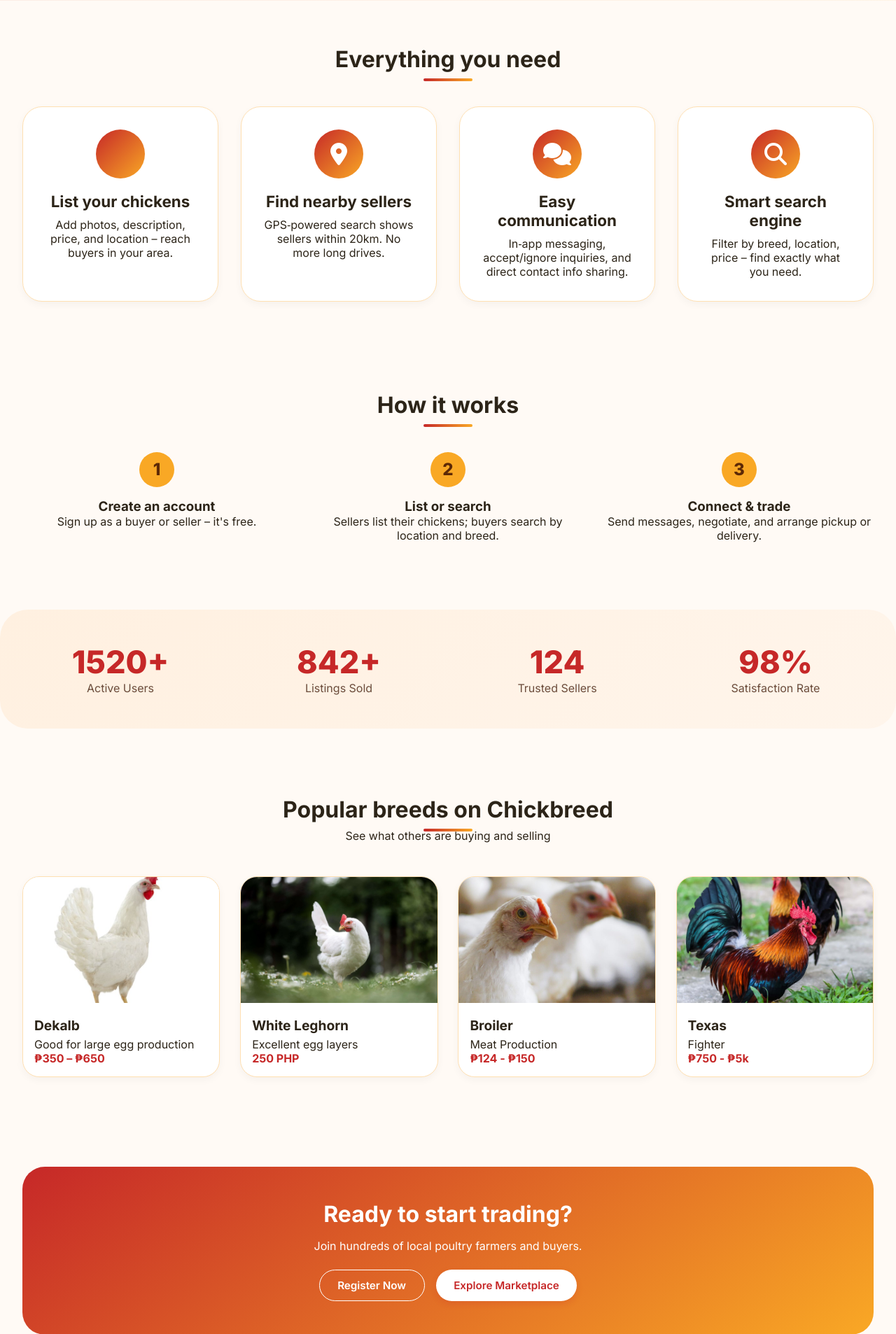
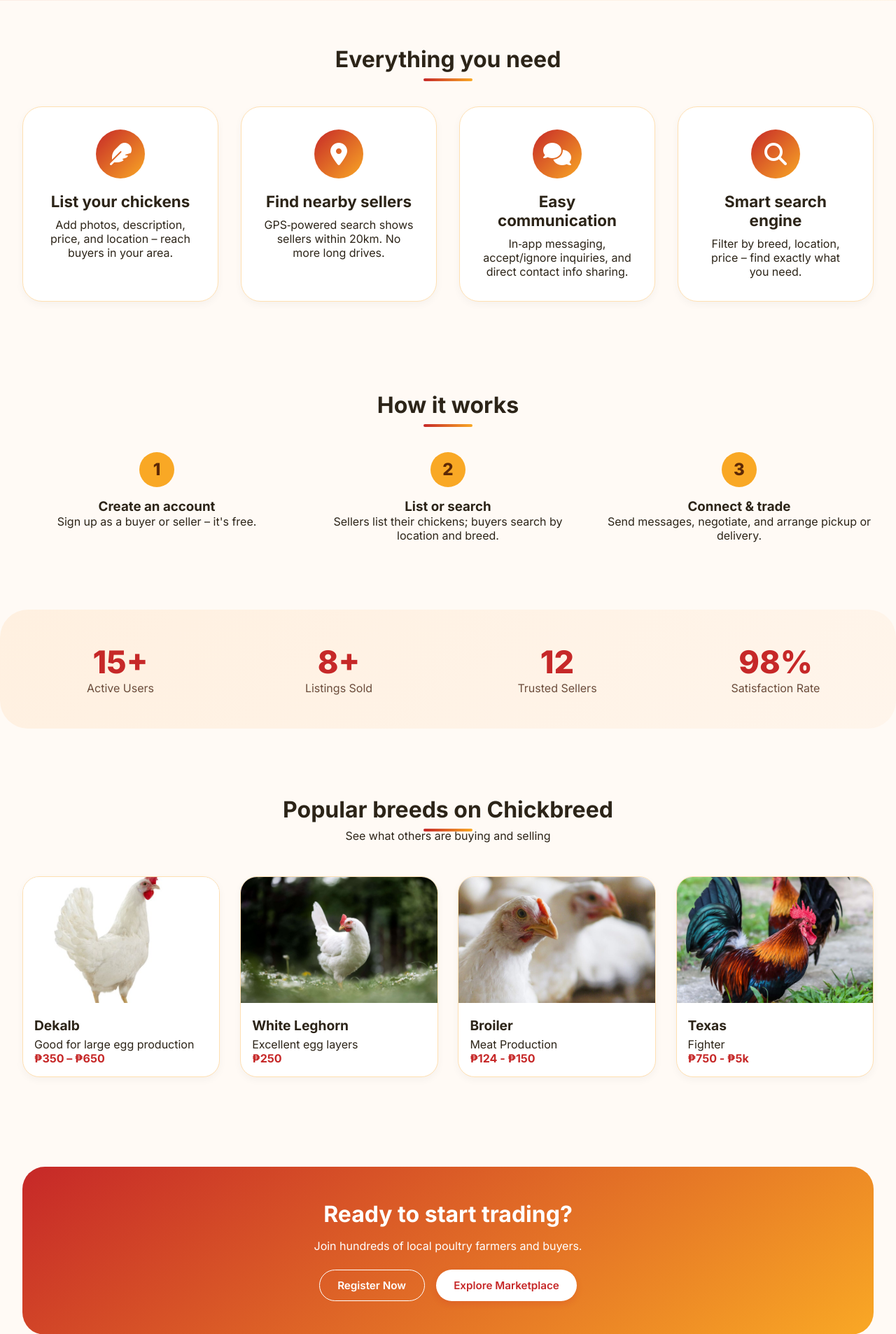
Before and after one commit to Raymund-Panganiban-Etom/CHICKBREED, a PHP site: page /chickbreed42626248pm/website.php in a window 1280 px wide. Shown: the part 565-2471 px from the top of the page at 70% size. Run offline with PHP 8.4, Linux system fonts and the light colour scheme.

Commit message:
Update website.php with favicon and feature icon
Added favicon link and updated feature icon in the features section.

```diff
--- a/chickbreed42626248pm/website.php
+++ b/chickbreed42626248pm/website.php
@@ -8,6 +8,7 @@
     <meta charset="UTF-8">
     <meta name="viewport" content="width=device-width, initial-scale=1.0, viewport-fit=cover">
     <title>Chickbreed – Raising Quality Poultry</title>
+    <link rel="icon" type="image/png" sizes="32x32" href="favicon.png">
     <link rel="stylesheet" href="website.css">
     <link href="https://fonts.googleapis.com/css2?family=Inter:opsz,wght@14..32,400;14..32,500;14..32,600;14..32,700;14..32,800&display=swap" rel="stylesheet">
     <link rel="stylesheet" href="https://cdnjs.cloudflare.com/ajax/libs/font-awesome/6.5.2/css/all.min.css">
@@ -50,7 +51,7 @@
     </div>
     <div class="features-grid">
         <div class="feature-card fade-up">
-            <div class="feature-icon"><i class="fas fa-chicken"></i></div>
+            <div class="feature-icon"><i class="fas fa-feather"></i></div>
             <h3>List your chickens</h3>
             <p>Add photos, description, price, and location – reach buyers in your area.</p>
         </div>
@@ -100,15 +101,15 @@
 <div class="container counter-section fade-up">
     <div class="counter-grid" id="counterGrid">
         <div class="counter-item">
-            <h3><span class="counter" data-target="1520">0</span>+</h3>
+            <h3><span class="counter" data-target="15">0</span>+</h3>
             <p>Active Users</p>
         </div>
         <div class="counter-item">
-            <h3><span class="counter" data-target="842">0</span>+</h3>
+            <h3><span class="counter" data-target="8">0</span>+</h3>
             <p>Listings Sold</p>
         </div>
         <div class="counter-item">
-            <h3><span class="counter" data-target="124">0</span></h3>
+            <h3><span class="counter" data-target="12">0</span></h3>
             <p>Trusted Sellers</p>
         </div>
         <div class="counter-item">
@@ -138,7 +139,7 @@
             <div class="product-info">
                 <h4>White Leghorn</h4>
                 <p>Excellent egg layers</p>
-                <div class="product-price">250 PHP</div>
+                <div class="product-price">₱250</div>
             </div>
         </div>
         <div class="product-card fade-up">
@@ -194,9 +195,9 @@
         <div class="footer-col">
             <h4>Follow us</h4>
             <div class="social-links">
-                <a href="#"><i class="fab fa-facebook"></i></a>
-                <a href="#"><i class="fab fa-instagram"></i></a>
-                <a href="#"><i class="fab fa-twitter"></i></a>
+                <a href="https://www.facebook.com/profile.php?id=61590220715325"><i class="fab fa-facebook"></i></a>
+                <!-- <a href="#"><i class="fab fa-instagram"></i></a>
+                <a href="#"><i class="fab fa-twitter"></i></a> -->
             </div>
         </div>
     </div>
```
